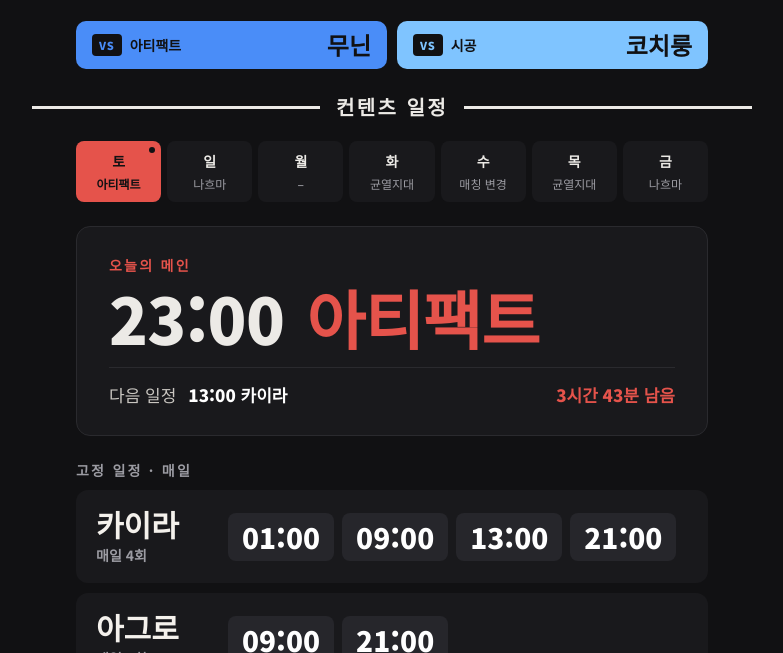
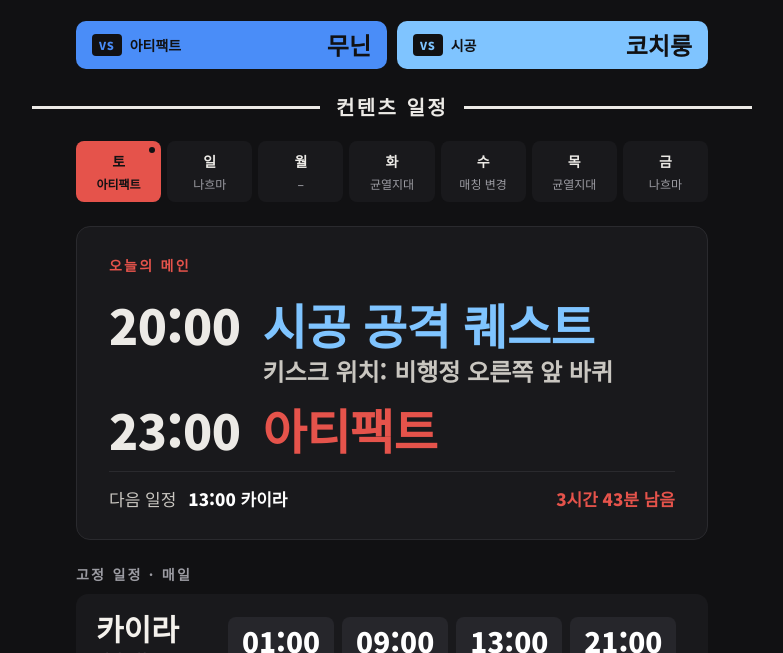
Before and after one commit to naelmonster/naelmonster.github.io, a plain HTML site: page index.html in a window 1280 px wide. Shown: the part 503-1156 px from the top of the page, without its empty margins (248-1031 px from the left). Drawn offline with Linux system fonts and the light colour scheme.

Commit message:
Add files via upload

```diff
--- a/index.html
+++ b/index.html
@@ -47,6 +47,7 @@
   .main .row span { font-size: calc(64 * var(--u)); line-height: 1; font-weight: 900; letter-spacing: -0.01em; }
   .main .row .n { color: var(--accent); }
   .main .col { position: relative; display: inline-block; }
+  .main .row .col .rsub.left { left: 0; transform: none; }
   .main .row:has(.col) { margin-bottom: calc(46 * var(--u)); }
   .main .row .col .rsub { position: absolute; left: 50%; top: 100%; transform: translateX(-50%); white-space: nowrap; font-size: max(12px, calc(24 * var(--u))); font-weight: 700; color: #C9C6C0; line-height: 1.3; margin-top: calc(6 * var(--u)); letter-spacing: 0; }
   .main .sub { font-size: max(13px, calc(17 * var(--u))); color: #C9C6C0; }
@@ -248,6 +249,7 @@ function mainsFor(c) {
 }
 
 const EXTRA = {
+  '2026-11-21': [{ time: '20:00', label: '시공 공격 퀘스트', sub: '키스크 위치: 비행정 오른쪽 앞 바퀴', color: '#7FC4FF' }],
   '2026-11-25': [{ replace: true, label: '어비스 · 시공 매칭 변경', short: '매칭 변경', color: '#F2D594' }],
   '2026-11-14': [{ time: '23:00', label: '시공 공격', color: '#B48CFF' }],
   '2026-11-17': [{ banner: true, label: '서버 이전 준비', sub: '내일(수) 20:00 서버 이전 전까지 준비를 완료해 주세요.' }],
@@ -349,7 +351,7 @@ function render() {
       const t1 = mk('span', null, r.time); if (ex.length) t1.style.fontSize = 'calc(48 * var(--u))';
       if (!r.time) { n.style.fontSize = 'calc(48 * var(--u))'; }
       if (r.sub) {
-        const col = mk('span', 'col'); col.append(n, mk('span', 'rsub', r.sub));
+        const col = mk('span', 'col'); const rs = mk('span', 'rsub', r.sub); if (r.sub.length > r.label.length * 1.6) rs.classList.add('left'); col.append(n, rs);
         row.append(t1, col); row.style.marginBottom = 'calc(46 * var(--u))';
       } else if (r.time) row.append(t1, n); else row.append(n);
       main.append(row);
@@ -372,6 +374,7 @@ function render() {
 const ZONES = [{ name: '하층', arts: ['뿌리', '시엘', '유황'] }, { name: '중층', arts: ['중앙', '늪지', '고목'] }];
 const WEST = ['시엘','바이젤','트리니엘','카이시넬','마르쿠탄','유스티엘','아리엘','프레기온','메스람타에다','나니아','루드라','무닌','페르노스','오다르','다미누','카사카','바카르마','크로메데','챈가룽','이슈타르','포에타'];
 const EAST = ['지켈','바바룽','아스펠','루미엘','이스할겐','에레슈키갈','네몬','코치룽','울고른','젠카카','브리트라','파프니르','콰이링','인드나흐','루터스','타하바타','네자칸','하달','히타니에','이스라펠','티아마트'];
+// 서버 진영 목록: 11/11 업데이트 공지 매칭표 기준. 매칭마다 진영이 바뀌면 아래 [보류] 주석 참고.
 const CAMP_COLOR = { '동부': '#B48CFF', '서부': '#5FA8FF' };
 const campOf = (s) => (EAST.includes(s) ? '동부' : WEST.includes(s) ? '서부' : '');
 let recAll = [], muList = [];
@@ -416,6 +419,12 @@ function buildMatchups() {
       if (last && t - Date.parse(last.to) <= 10 * 86400000) last.to = w.date; else periods.push({ from: w.date, to: w.date });
     });
     const usCamp = campOf(m.us), vsCamp = campOf(m.vs);
+    /* [보류] 매칭별 진영 직접 지정 (서버 진영이 매칭마다 바뀔 경우 적용)
+     * results.json 기록에 "usCamp": "동부", "vsCamp": "서부" 를 적으면 서버 목록보다 우선 적용.
+     * 적용 시 위 줄 대신 아래 두 줄 사용:
+     * const lastWar = m.wars[m.wars.length - 1];
+     * const usCamp = lastWar.usCamp || campOf(m.us), vsCamp = lastWar.vsCamp || campOf(m.vs);
+     */
     const usColor = CAMP_COLOR[usCamp] || '#B48CFF';
     let vsColor = CAMP_COLOR[vsCamp] || '#5FA8FF'; if (vsColor === usColor) vsColor = usColor === '#5FA8FF' ? '#B48CFF' : '#5FA8FF';
     return { ...m, cu, ct, usCamp, vsCamp, usColor, vsColor, periods, first: m.wars[0].date, last: m.wars[m.wars.length - 1].date };
```
